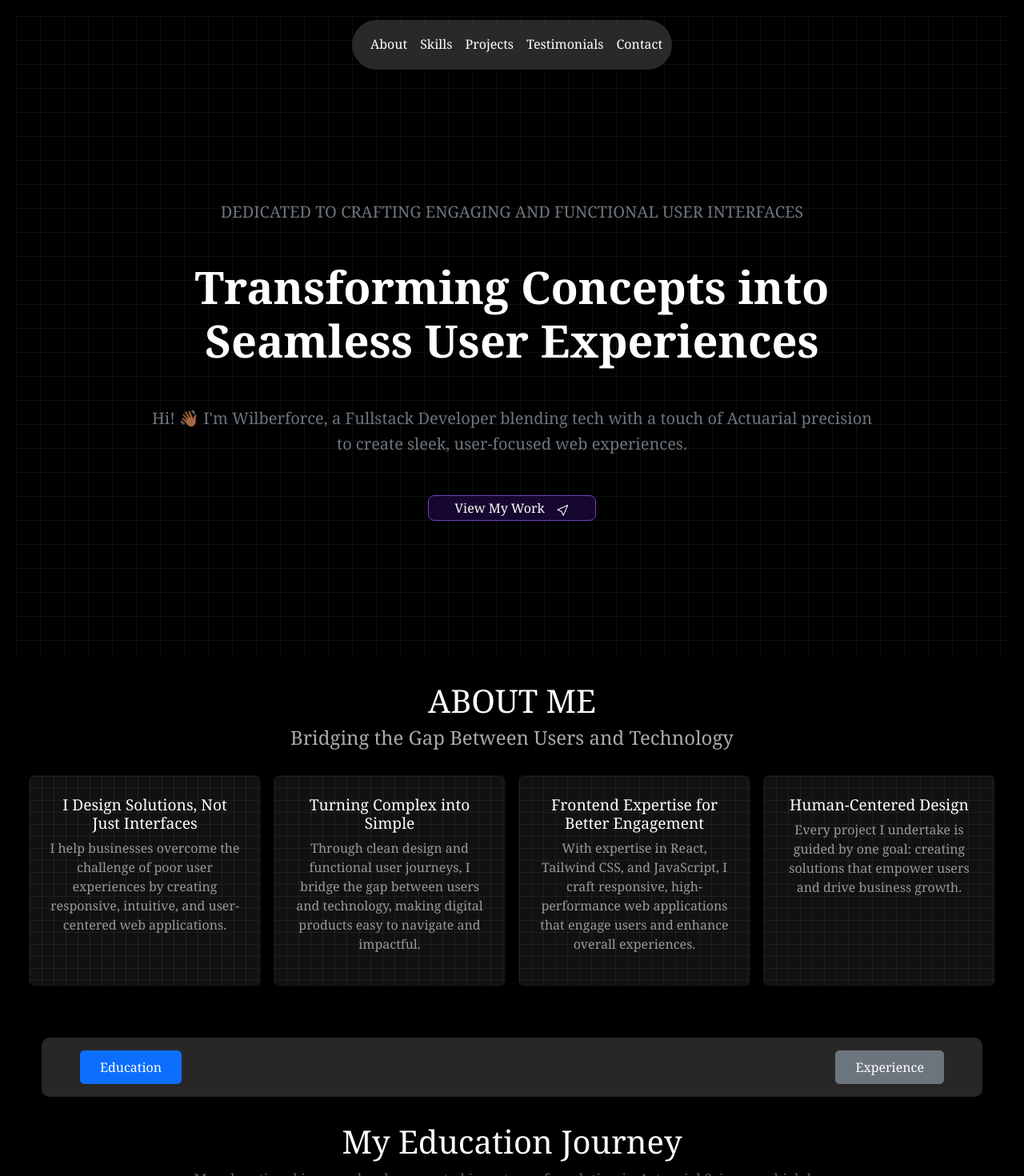
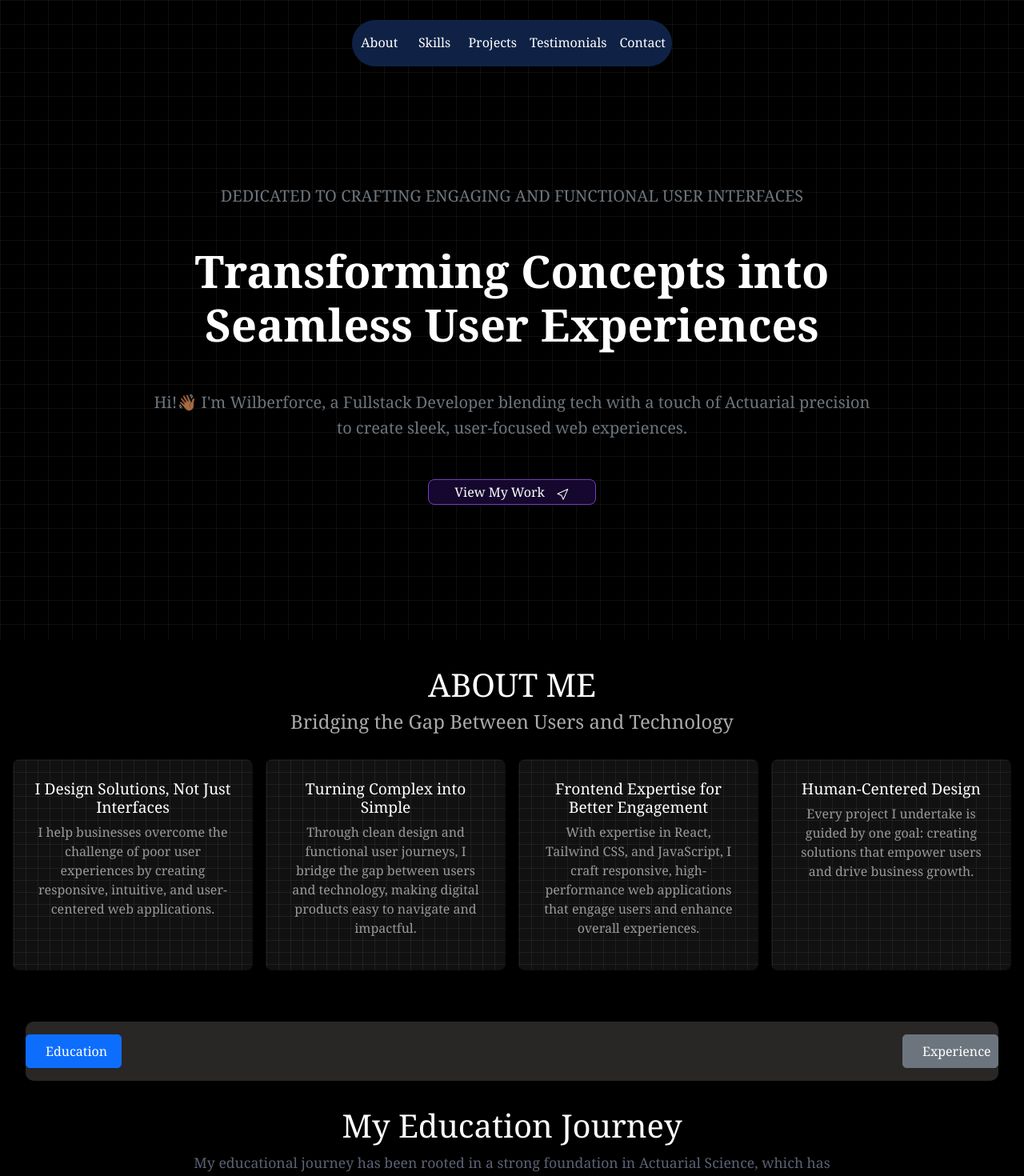
Before and after one commit to wilberforce001/my-portfolio-website, a React (Create React App) app in the folder kipyegonwilber/: page / in a window 1280 px wide. Shown: the top 1470 px of the page at 80% size. Built offline with nearby package versions, Linux system fonts and the light colour scheme.

Commit message:
Removed padding and margin on the  body

```diff
--- a/kipyegonwilber/src/components/HomePage.js
+++ b/kipyegonwilber/src/components/HomePage.js
@@ -14,7 +14,7 @@ const HomePage = () => {
                     Seamless User Experiences
                 </p>
                 <p className="fs-5 text-secondary mb-5">
-                    Hi! 👋🏾 I'm Wilberforce, a Fullstack Developer
+                    Hi!👋🏾 I'm Wilberforce, a Fullstack Developer
                     blending tech with a touch of Actuarial precision <br />
                     to create sleek, user-focused web experiences.
                 </p>
--- a/kipyegonwilber/src/components/Testimonials.js
+++ b/kipyegonwilber/src/components/Testimonials.js
@@ -13,11 +13,6 @@ const TestimonialsPage = () => {
             <p class="client-role">Software Developer/Actuarial Scientist</p>
             <p class="testimonial-text">I am yet to update this section in not so long!</p>
             </div>
-            {/* <div class="testimonial-card">
-            <h3 class="client-name">Client 2</h3>
-            <p class="client-role">Marketing Manager, Company 2</p>
-            <p class="testimonial-text">"Professional, reliable, and incredibly helpful. Highly recommend!"</p>
-            </div> */}
         </div>
         </section>
     );
--- a/kipyegonwilber/src/styles/styles.css
+++ b/kipyegonwilber/src/styles/styles.css
@@ -3,10 +3,10 @@ html {
 }
 
 body {
-  box-sizing: border-box;
+  /* box-sizing: border-box; */
   font-family: Georgia, 'Times New Roman', Times, serif;
   line-height: 1.6;
-  margin: 20px;
+  /* margin: 20px; */
 }
 
 html, body {
@@ -31,7 +31,7 @@ html, body {
 
 /* Initially, the navbar is visible */
 .navbar-custom {
-  background-color: #2b2828 !important;
+  background-color: #0f2246 !important;
   width: 100%;
   max-width: 400px;
   margin: 0 auto;
@@ -39,7 +39,6 @@ html, body {
   display: flex;
   justify-content: center;
   border-radius: 40px;
-  padding: 10px 15px;
   position: fixed;
   left: 0;
   right: 0;
@@ -87,11 +86,6 @@ html, body {
   text-align: center;
 }
 
-@media (max-width: 768px) {
-  .navbar-custom {
-    padding: 5px 10px;
-  }
-}
 
 .home {
   position: relative;
@@ -109,7 +103,7 @@ html, body {
   background-image:
   linear-gradient(90deg, rgba(255, 255, 255, 0.06) 1px, transparent 1px),
   linear-gradient(rgba(255, 255, 255, 0.06) 1px, transparent 1px);
-  background-size: 30px 30px; /* Size of the squares */
+  background-size: 30px 30px;
   z-index: 1;
 }
 
@@ -117,7 +111,7 @@ html, body {
 .home p {
   position: relative;
   z-index: 2;
-  color: #ffffff; /* Ensure text is visible against the dark overlay */
+  color: #ffffff;
 }
 
 .home .container {
@@ -329,46 +323,6 @@ html, body {
 .description::before {
   content: "✅";
   margin-right: 0.3rem;
-}
-
-
-/* Responsive design for small screens */
-@media (max-width: 600px) {
-  li {
-    align-items: start; /* Centers icon and text alignment */
-    gap: 0.3rem; /* Adjusts gap for smaller screens */
-    font-size: 0.9rem; /* Slightly reduces font size for small screens */
-    padding: 0.3rem 0; /* Adjusts spacing between items */
-  }
-}
-
-
-@media (min-width: 768px) {
-  .button-section button {
-    margin: 0 3rem; /* Increased margin for larger screens */
-    max-width: 200px; /* Set a max-width to prevent buttons from stretching too wide */
-  }
-}
-
-@media (max-width: 600px) {
-  .button-section {
-    flex-direction: column;
-    align-items: center;
-    gap: 1rem; /* Adds spacing between buttons */
-  }
-}
-
-@media (max-width: 768px) {
-  .about-cards {
-    flex-direction: column;
-    align-items: center;
-  }
-
-  .button-section {
-    flex-direction: column;
-    align-items: center;
-    gap: 0.5rem;
-  }
 }
 
 
@@ -602,7 +556,7 @@ html, body {
 }
 
 .social-icon {
-  width: 40px; /* Adjust as needed */
+  width: 40px;
   height: 40px;
   transition: transform 0.3s, opacity 0.3s;
 }
@@ -611,3 +565,47 @@ html, body {
   transform: scale(1.1); /* Slightly enlarge on hover */
   opacity: 0.8; /* Slight transparency effect */
 }
+
+/* @media (max-width: 768px) {
+  .navbar-custom {
+    padding: 5px 10px;
+  }
+}
+
+@media (max-width: 600px) {
+  li {
+    align-items: start;
+    gap: 0.3rem;
+    font-size: 0.9rem;
+    padding: 0.3rem 0;
+  }
+} */
+
+/*
+@media (min-width: 768px) {
+  .button-section button {
+    margin: 0 3rem;
+    max-width: 200px;
+  }
+}
+
+@media (max-width: 600px) {
+  .button-section {
+    flex-direction: column;
+    align-items: center;
+    gap: 1rem;
+  }
+}
+
+@media (max-width: 768px) {
+  .about-cards {
+    flex-direction: column;
+    align-items: center;
+  }
+
+  .button-section {
+    flex-direction: column;
+    align-items: center;
+    gap: 0.5rem;
+  }
+} */
```
